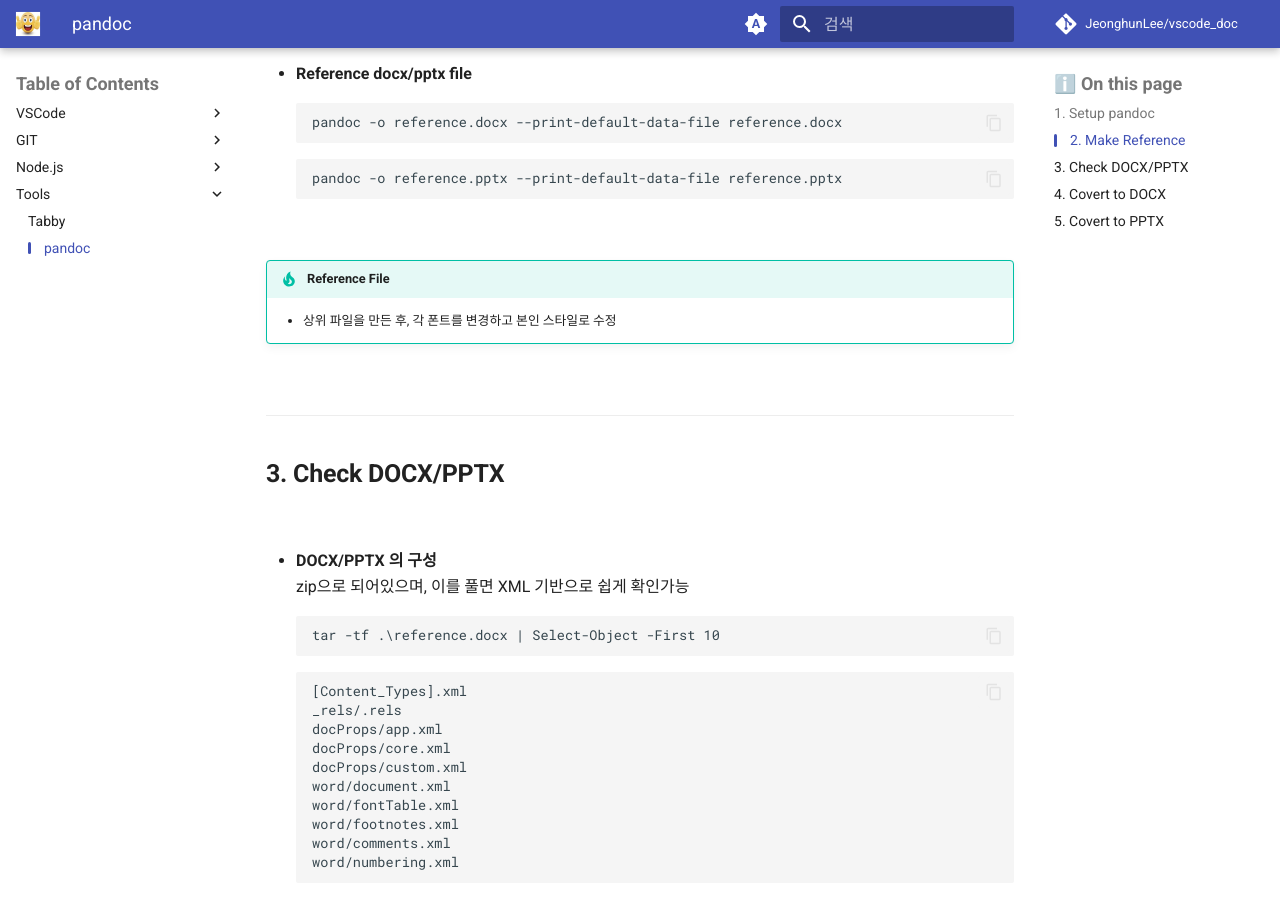
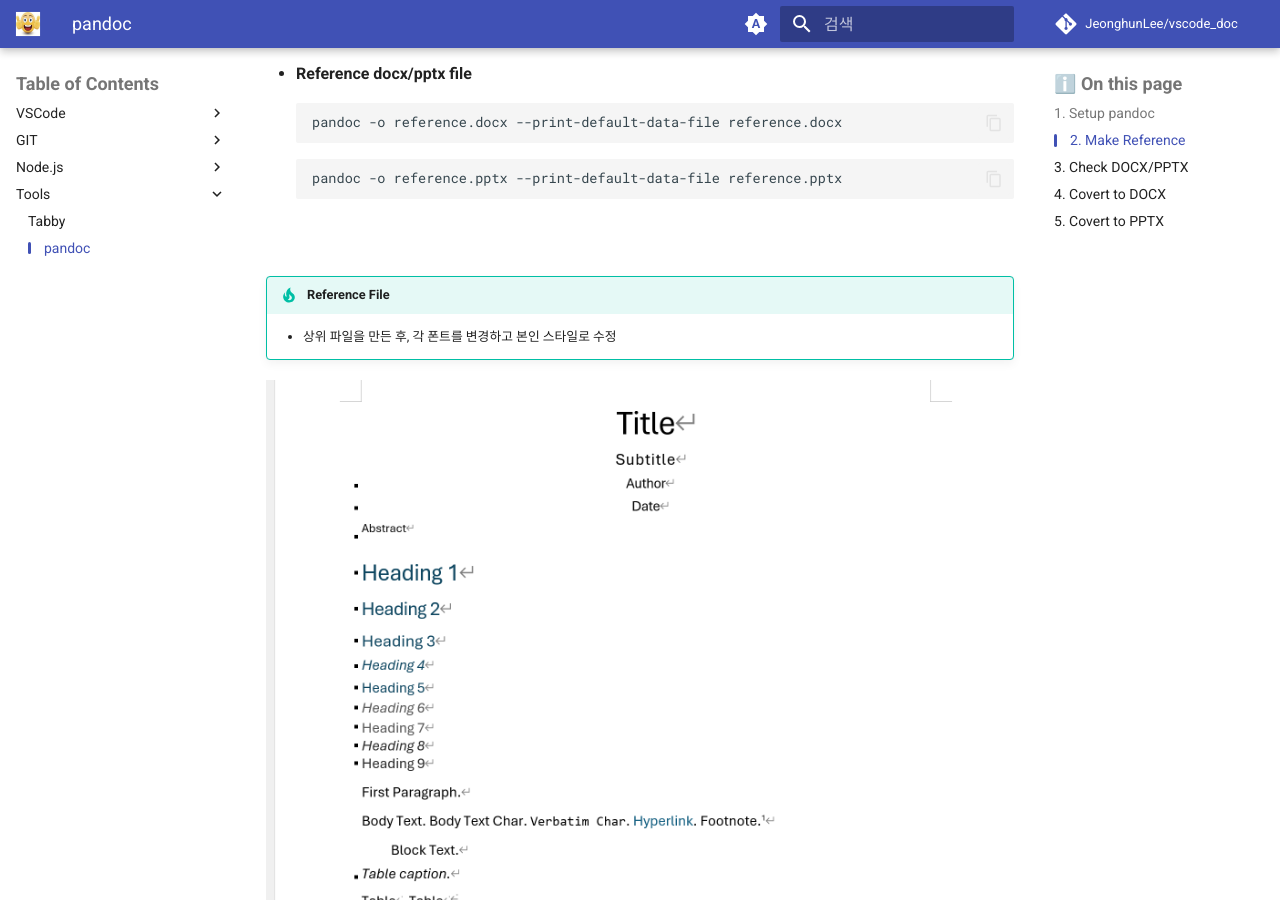
Before and after one commit to JeonghunLee/vscode_doc, an MkDocs documentation site: the page built from docs/tool_pandoc.md, in a window 1280 px wide and 900 px high, scrolled down 749 px. Built offline with MkDocs 1.6.1 and Material for MkDocs 9.7.7, drawn with Linux system fonts in a browser that asks for light colours; comment, search, counter and statistics services are not loaded.

Commit message:
Add images for pandoc documentation; enhance visual guidance for Docx and PPTx conversion

````diff
--- a/docs/tool_pandoc.md
+++ b/docs/tool_pandoc.md
@@ -38,10 +38,15 @@ pandoc -o reference.docx --print-default-data-file reference.docx
 ```
 pandoc -o reference.pptx --print-default-data-file reference.pptx
 ```
+
 <br/>
 
 !!! tip "Reference File"
     - 상위 파일을 만든 후, 각 폰트를 변경하고 본인 스타일로 수정
+
+![](./imgs/tool_pandoc_docx_00.png)
+![](./imgs/tool_pandoc_ppt_00.png)
+
 
 <br/>
 
````
Also changed, not shown: docs/imgs/tool_pandoc_docx_00.png (added), docs/imgs/tool_pandoc_ppt_00.png (added).
